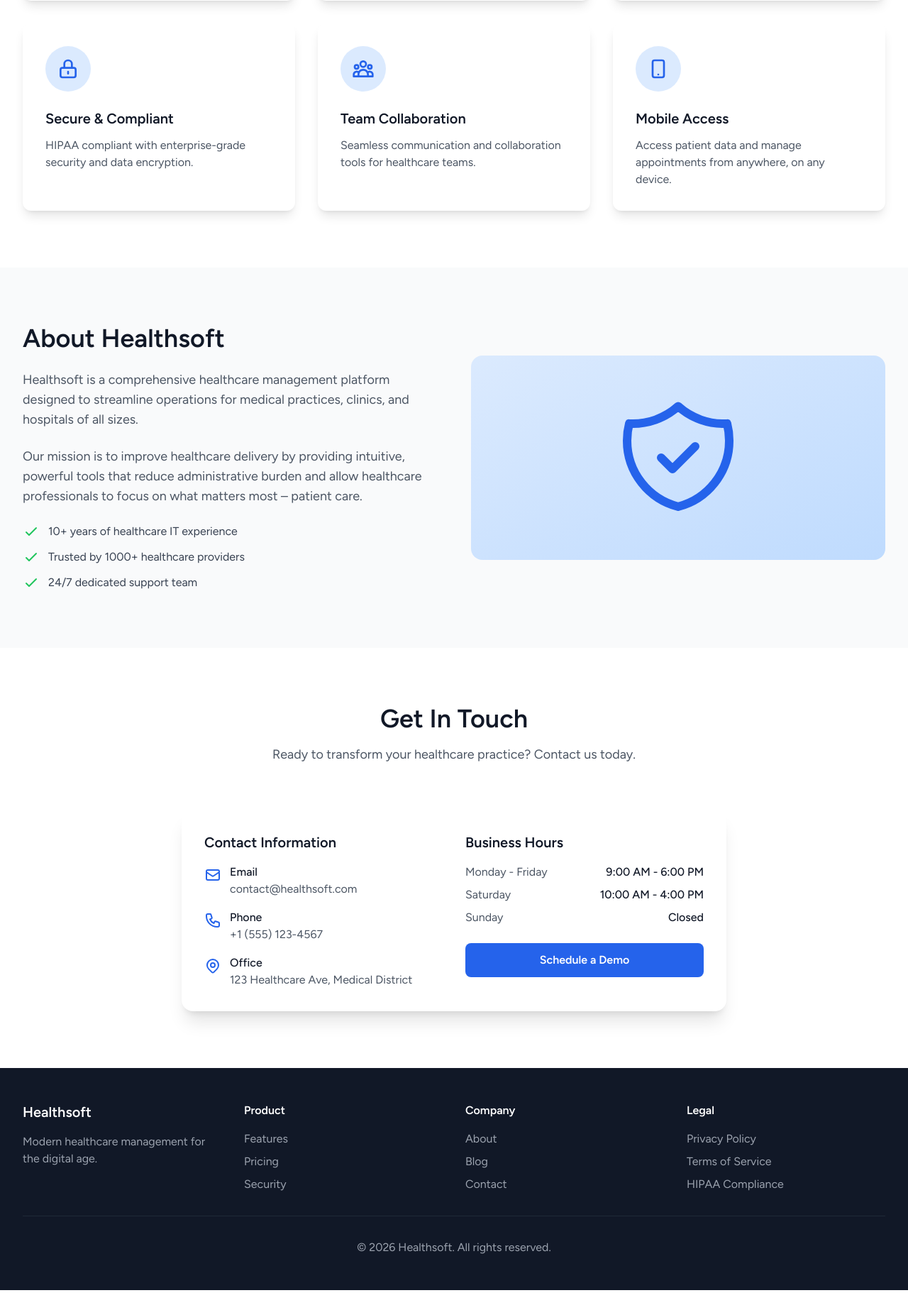
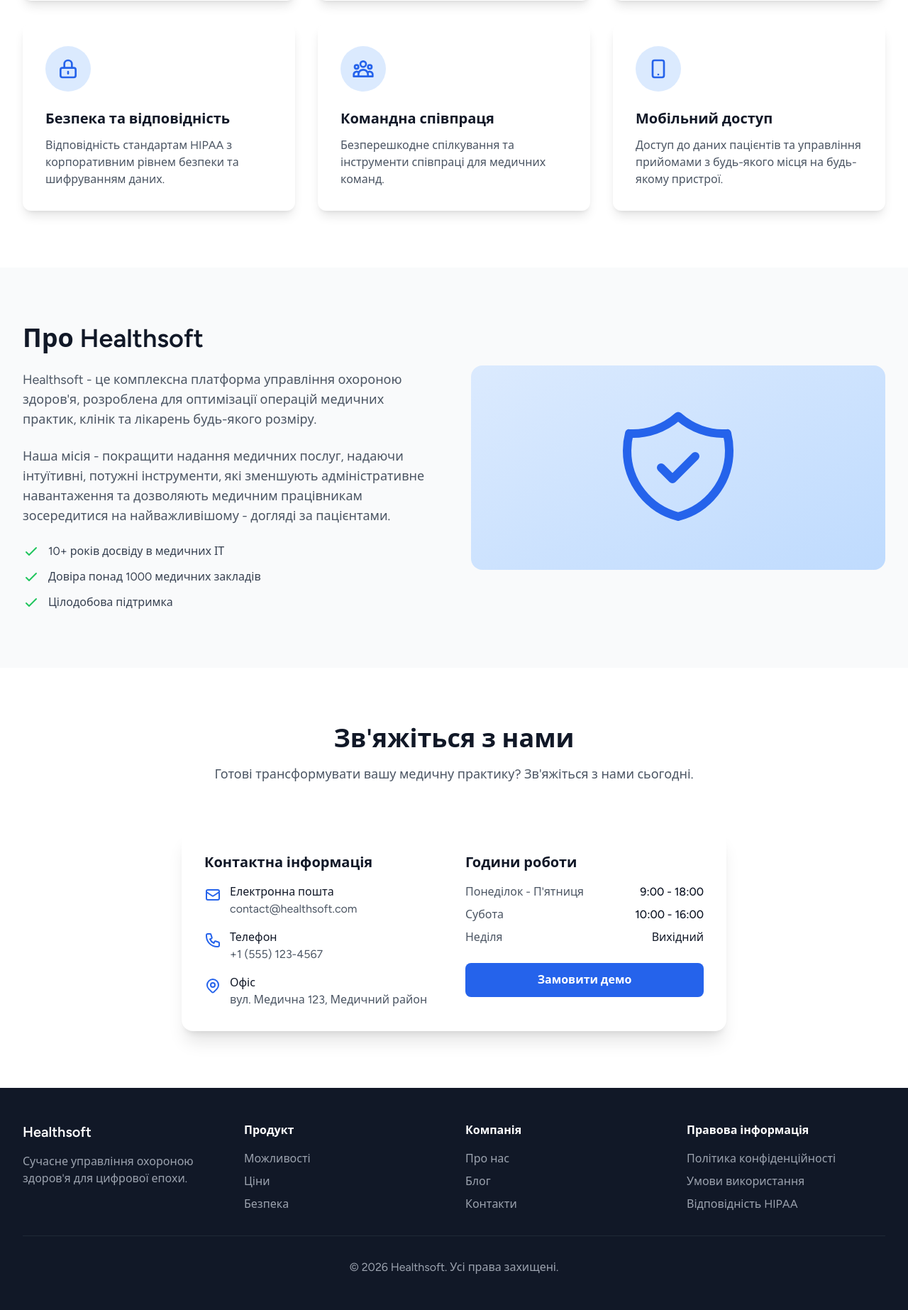
Before and after one commit to Vitaliy-1/hs, a Laravel app: page / in a window 1280 px wide. Shown: the part 932-2778 px from the top of the page at 71% size. Before the commit the page ends 2750 px from the top, so only its background shows below. Run offline with Laravel 12, Linux system fonts and the light colour scheme; style sheets or scripts are compiled from the project's sources; some libraries are stand-ins or nearby versions.

Commit message:
Translate all landing page text to Ukrainian
Co-authored-by: Vitaliy-1 <20665587+Vitaliy-1@users.noreply.github.com>

```diff
--- a/resources/views/livewire/landing-page.blade.php
+++ b/resources/views/livewire/landing-page.blade.php
@@ -7,18 +7,18 @@
                     <h1 class="text-2xl font-bold text-blue-600">Healthsoft</h1>
                 </div>
                 <nav class="hidden md:flex space-x-8">
-                    <a href="#features" class="text-gray-700 hover:text-blue-600 transition">Features</a>
-                    <a href="#about" class="text-gray-700 hover:text-blue-600 transition">About</a>
-                    <a href="#contact" class="text-gray-700 hover:text-blue-600 transition">Contact</a>
+                    <a href="#features" class="text-gray-700 hover:text-blue-600 transition">Можливості</a>
+                    <a href="#about" class="text-gray-700 hover:text-blue-600 transition">Про нас</a>
+                    <a href="#contact" class="text-gray-700 hover:text-blue-600 transition">Контакти</a>
                 </nav>
                 @if (Route::has('login'))
                     <div class="flex items-center space-x-4">
                         @auth
-                            <a href="{{ url('/dashboard') }}" class="text-gray-700 hover:text-blue-600 transition">Dashboard</a>
+                            <a href="{{ url('/dashboard') }}" class="text-gray-700 hover:text-blue-600 transition">Панель управління</a>
                         @else
-                            <a href="{{ route('login') }}" class="text-gray-700 hover:text-blue-600 transition">Login</a>
+                            <a href="{{ route('login') }}" class="text-gray-700 hover:text-blue-600 transition">Вхід</a>
                             @if (Route::has('register'))
-                                <a href="{{ route('register') }}" class="bg-blue-600 text-white px-4 py-2 rounded-lg hover:bg-blue-700 transition">Sign Up</a>
+                                <a href="{{ route('register') }}" class="bg-blue-600 text-white px-4 py-2 rounded-lg hover:bg-blue-700 transition">Реєстрація</a>
                             @endif
                         @endauth
                     </div>
@@ -32,26 +32,26 @@
         <div class="max-w-7xl mx-auto px-4 sm:px-6 lg:px-8">
             <div class="text-center">
                 <h2 class="text-5xl font-extrabold text-gray-900 mb-6">
-                    Modern Healthcare Management
+                    Сучасне управління охороною здоров'я
                 </h2>
                 <p class="text-xl text-gray-600 mb-8 max-w-3xl mx-auto">
-                    Streamline your healthcare operations with our comprehensive software solution.
-                    Designed for efficiency, built for care.
+                    Оптимізуйте роботу вашого медичного закладу з нашим комплексним програмним рішенням.
+                    Створено для ефективності, побудовано для турботи.
                 </p>
                 <div class="flex justify-center space-x-4">
                     @auth
                         <a href="{{ url('/dashboard') }}" class="bg-blue-600 text-white px-8 py-3 rounded-lg text-lg font-semibold hover:bg-blue-700 transition">
-                            Go to Dashboard
+                            Перейти до панелі
                         </a>
                     @else
                         @if (Route::has('register'))
                             <a href="{{ route('register') }}" class="bg-blue-600 text-white px-8 py-3 rounded-lg text-lg font-semibold hover:bg-blue-700 transition">
-                                Get Started
+                                Почати
                             </a>
                         @endif
                     @endauth
                     <a href="#features" class="bg-white text-blue-600 px-8 py-3 rounded-lg text-lg font-semibold border-2 border-blue-600 hover:bg-blue-50 transition">
-                        Learn More
+                        Дізнатись більше
                     </a>
                 </div>
             </div>
@@ -62,8 +62,8 @@
     <section id="features" class="py-20">
         <div class="max-w-7xl mx-auto px-4 sm:px-6 lg:px-8">
             <div class="text-center mb-16">
-                <h3 class="text-4xl font-bold text-gray-900 mb-4">Key Features</h3>
-                <p class="text-lg text-gray-600">Everything you need to manage healthcare operations effectively</p>
+                <h3 class="text-4xl font-bold text-gray-900 mb-4">Ключові можливості</h3>
+                <p class="text-lg text-gray-600">Все необхідне для ефективного управління медичними операціями</p>
             </div>
 
             <div class="grid md:grid-cols-3 gap-8">
@@ -74,8 +74,8 @@
                             <path stroke-linecap="round" stroke-linejoin="round" stroke-width="2" d="M9 12h6m-6 4h6m2 5H7a2 2 0 01-2-2V5a2 2 0 012-2h5.586a1 1 0 01.707.293l5.414 5.414a1 1 0 01.293.707V19a2 2 0 01-2 2z"></path>
                         </svg>
                     </div>
-                    <h4 class="text-xl font-semibold text-gray-900 mb-3">Patient Records</h4>
-                    <p class="text-gray-600">Secure, centralized patient data management with easy access and comprehensive history tracking.</p>
+                    <h4 class="text-xl font-semibold text-gray-900 mb-3">Медичні картки пацієнтів</h4>
+                    <p class="text-gray-600">Безпечне централізоване управління даними пацієнтів із легким доступом і повним відстеженням історії.</p>
                 </div>
 
                 <!-- Feature 2 -->
@@ -85,8 +85,8 @@
                             <path stroke-linecap="round" stroke-linejoin="round" stroke-width="2" d="M8 7V3m8 4V3m-9 8h10M5 21h14a2 2 0 002-2V7a2 2 0 00-2-2H5a2 2 0 00-2 2v12a2 2 0 002 2z"></path>
                         </svg>
                     </div>
-                    <h4 class="text-xl font-semibold text-gray-900 mb-3">Appointment Scheduling</h4>
-                    <p class="text-gray-600">Efficient scheduling system with automated reminders and calendar integration.</p>
+                    <h4 class="text-xl font-semibold text-gray-900 mb-3">Планування прийомів</h4>
+                    <p class="text-gray-600">Ефективна система планування з автоматичними нагадуваннями та інтеграцією календаря.</p>
                 </div>
 
                 <!-- Feature 3 -->
@@ -96,8 +96,8 @@
                             <path stroke-linecap="round" stroke-linejoin="round" stroke-width="2" d="M9 19v-6a2 2 0 00-2-2H5a2 2 0 00-2 2v6a2 2 0 002 2h2a2 2 0 002-2zm0 0V9a2 2 0 012-2h2a2 2 0 012 2v10m-6 0a2 2 0 002 2h2a2 2 0 002-2m0 0V5a2 2 0 012-2h2a2 2 0 012 2v14a2 2 0 01-2 2h-2a2 2 0 01-2-2z"></path>
                         </svg>
                     </div>
-                    <h4 class="text-xl font-semibold text-gray-900 mb-3">Analytics & Reports</h4>
-                    <p class="text-gray-600">Comprehensive reporting tools with real-time insights and data visualization.</p>
+                    <h4 class="text-xl font-semibold text-gray-900 mb-3">Аналітика та звіти</h4>
+                    <p class="text-gray-600">Комплексні інструменти звітності з аналітикою в реальному часі та візуалізацією даних.</p>
                 </div>
 
                 <!-- Feature 4 -->
@@ -107,8 +107,8 @@
                             <path stroke-linecap="round" stroke-linejoin="round" stroke-width="2" d="M12 15v2m-6 4h12a2 2 0 002-2v-6a2 2 0 00-2-2H6a2 2 0 00-2 2v6a2 2 0 002 2zm10-10V7a4 4 0 00-8 0v4h8z"></path>
                         </svg>
                     </div>
-                    <h4 class="text-xl font-semibold text-gray-900 mb-3">Secure & Compliant</h4>
-                    <p class="text-gray-600">HIPAA compliant with enterprise-grade security and data encryption.</p>
+                    <h4 class="text-xl font-semibold text-gray-900 mb-3">Безпека та відповідність</h4>
+                    <p class="text-gray-600">Відповідність стандартам HIPAA з корпоративним рівнем безпеки та шифруванням даних.</p>
                 </div>
 
                 <!-- Feature 5 -->
@@ -118,8 +118,8 @@
                             <path stroke-linecap="round" stroke-linejoin="round" stroke-width="2" d="M17 20h5v-2a3 3 0 00-5.356-1.857M17 20H7m10 0v-2c0-.656-.126-1.283-.356-1.857M7 20H2v-2a3 3 0 015.356-1.857M7 20v-2c0-.656.126-1.283.356-1.857m0 0a5.002 5.002 0 019.288 0M15 7a3 3 0 11-6 0 3 3 0 016 0zm6 3a2 2 0 11-4 0 2 2 0 014 0zM7 10a2 2 0 11-4 0 2 2 0 014 0z"></path>
                         </svg>
                     </div>
-                    <h4 class="text-xl font-semibold text-gray-900 mb-3">Team Collaboration</h4>
-                    <p class="text-gray-600">Seamless communication and collaboration tools for healthcare teams.</p>
+                    <h4 class="text-xl font-semibold text-gray-900 mb-3">Командна співпраця</h4>
+                    <p class="text-gray-600">Безперешкодне спілкування та інструменти співпраці для медичних команд.</p>
                 </div>
 
                 <!-- Feature 6 -->
@@ -129,8 +129,8 @@
                             <path stroke-linecap="round" stroke-linejoin="round" stroke-width="2" d="M12 18h.01M8 21h8a2 2 0 002-2V5a2 2 0 00-2-2H8a2 2 0 00-2 2v14a2 2 0 002 2z"></path>
                         </svg>
                     </div>
-                    <h4 class="text-xl font-semibold text-gray-900 mb-3">Mobile Access</h4>
-                    <p class="text-gray-600">Access patient data and manage appointments from anywhere, on any device.</p>
+                    <h4 class="text-xl font-semibold text-gray-900 mb-3">Мобільний доступ</h4>
+                    <p class="text-gray-600">Доступ до даних пацієнтів та управління прийомами з будь-якого місця на будь-якому пристрої.</p>
                 </div>
             </div>
         </div>
@@ -141,33 +141,33 @@
         <div class="max-w-7xl mx-auto px-4 sm:px-6 lg:px-8">
             <div class="grid md:grid-cols-2 gap-12 items-center">
                 <div>
-                    <h3 class="text-4xl font-bold text-gray-900 mb-6">About Healthsoft</h3>
+                    <h3 class="text-4xl font-bold text-gray-900 mb-6">Про Healthsoft</h3>
                     <p class="text-lg text-gray-600 mb-6">
-                        Healthsoft is a comprehensive healthcare management platform designed to streamline operations
-                        for medical practices, clinics, and hospitals of all sizes.
+                        Healthsoft - це комплексна платформа управління охороною здоров'я, розроблена для оптимізації операцій
+                        медичних практик, клінік та лікарень будь-якого розміру.
                     </p>
                     <p class="text-lg text-gray-600 mb-6">
-                        Our mission is to improve healthcare delivery by providing intuitive, powerful tools that
-                        reduce administrative burden and allow healthcare professionals to focus on what matters most – patient care.
+                        Наша місія - покращити надання медичних послуг, надаючи інтуїтивні, потужні інструменти, які
+                        зменшують адміністративне навантаження та дозволяють медичним працівникам зосередитися на найважливішому - догляді за пацієнтами.
                     </p>
                     <ul class="space-y-3">
                         <li class="flex items-center text-gray-700">
                             <svg class="w-6 h-6 text-green-500 mr-3" fill="none" stroke="currentColor" viewBox="0 0 24 24">
                                 <path stroke-linecap="round" stroke-linejoin="round" stroke-width="2" d="M5 13l4 4L19 7"></path>
                             </svg>
-                            10+ years of healthcare IT experience
+                            10+ років досвіду в медичних ІТ
                         </li>
                         <li class="flex items-center text-gray-700">
                             <svg class="w-6 h-6 text-green-500 mr-3" fill="none" stroke="currentColor" viewBox="0 0 24 24">
                                 <path stroke-linecap="round" stroke-linejoin="round" stroke-width="2" d="M5 13l4 4L19 7"></path>
                             </svg>
-                            Trusted by 1000+ healthcare providers
+                            Довіра понад 1000 медичних закладів
                         </li>
                         <li class="flex items-center text-gray-700">
                             <svg class="w-6 h-6 text-green-500 mr-3" fill="none" stroke="currentColor" viewBox="0 0 24 24">
                                 <path stroke-linecap="round" stroke-linejoin="round" stroke-width="2" d="M5 13l4 4L19 7"></path>
                             </svg>
-                            24/7 dedicated support team
+                            Цілодобова підтримка
                         </li>
                     </ul>
                 </div>
@@ -186,21 +186,21 @@
     <section id="contact" class="py-20">
         <div class="max-w-7xl mx-auto px-4 sm:px-6 lg:px-8">
             <div class="text-center mb-16">
-                <h3 class="text-4xl font-bold text-gray-900 mb-4">Get In Touch</h3>
-                <p class="text-lg text-gray-600">Ready to transform your healthcare practice? Contact us today.</p>
+                <h3 class="text-4xl font-bold text-gray-900 mb-4">Зв'яжіться з нами</h3>
+                <p class="text-lg text-gray-600">Готові трансформувати вашу медичну практику? Зв'яжіться з нами сьогодні.</p>
             </div>
 
             <div class="max-w-3xl mx-auto bg-white rounded-2xl shadow-xl p-8">
                 <div class="grid md:grid-cols-2 gap-8">
                     <div>
-                        <h4 class="text-xl font-semibold text-gray-900 mb-4">Contact Information</h4>
+                        <h4 class="text-xl font-semibold text-gray-900 mb-4">Контактна інформація</h4>
                         <div class="space-y-4">
                             <div class="flex items-start">
                                 <svg class="w-6 h-6 text-blue-600 mr-3 mt-1" fill="none" stroke="currentColor" viewBox="0 0 24 24">
                                     <path stroke-linecap="round" stroke-linejoin="round" stroke-width="2" d="M3 8l7.89 5.26a2 2 0 002.22 0L21 8M5 19h14a2 2 0 002-2V7a2 2 0 00-2-2H5a2 2 0 00-2 2v10a2 2 0 002 2z"></path>
                                 </svg>
                                 <div>
-                                    <p class="font-medium text-gray-900">Email</p>
+                                    <p class="font-medium text-gray-900">Електронна пошта</p>
                                     <p class="text-gray-600">contact@healthsoft.com</p>
                                 </div>
                             </div>
@@ -209,7 +209,7 @@
                                     <path stroke-linecap="round" stroke-linejoin="round" stroke-width="2" d="M3 5a2 2 0 012-2h3.28a1 1 0 01.948.684l1.498 4.493a1 1 0 01-.502 1.21l-2.257 1.13a11.042 11.042 0 005.516 5.516l1.13-2.257a1 1 0 011.21-.502l4.493 1.498a1 1 0 01.684.949V19a2 2 0 01-2 2h-1C9.716 21 3 14.284 3 6V5z"></path>
                                 </svg>
                                 <div>
-                                    <p class="font-medium text-gray-900">Phone</p>
+                                    <p class="font-medium text-gray-900">Телефон</p>
                                     <p class="text-gray-600">+1 (555) 123-4567</p>
                                 </div>
                             </div>
@@ -219,38 +219,38 @@
                                     <path stroke-linecap="round" stroke-linejoin="round" stroke-width="2" d="M15 11a3 3 0 11-6 0 3 3 0 016 0z"></path>
                                 </svg>
                                 <div>
-                                    <p class="font-medium text-gray-900">Office</p>
-                                    <p class="text-gray-600">123 Healthcare Ave, Medical District</p>
+                                    <p class="font-medium text-gray-900">Офіс</p>
+                                    <p class="text-gray-600">вул. Медична 123, Медичний район</p>
                                 </div>
                             </div>
                         </div>
                     </div>
 
                     <div>
-                        <h4 class="text-xl font-semibold text-gray-900 mb-4">Business Hours</h4>
+                        <h4 class="text-xl font-semibold text-gray-900 mb-4">Години роботи</h4>
                         <div class="space-y-2">
                             <div class="flex justify-between">
-                                <span class="text-gray-600">Monday - Friday</span>
-                                <span class="text-gray-900 font-medium">9:00 AM - 6:00 PM</span>
+                                <span class="text-gray-600">Понеділок - П'ятниця</span>
+                                <span class="text-gray-900 font-medium">9:00 - 18:00</span>
                             </div>
                             <div class="flex justify-between">
-                                <span class="text-gray-600">Saturday</span>
-                                <span class="text-gray-900 font-medium">10:00 AM - 4:00 PM</span>
+                                <span class="text-gray-600">Субота</span>
+                                <span class="text-gray-900 font-medium">10:00 - 16:00</span>
                             </div>
                             <div class="flex justify-between">
-                                <span class="text-gray-600">Sunday</span>
-                                <span class="text-gray-900 font-medium">Closed</span>
+                                <span class="text-gray-600">Неділя</span>
+                                <span class="text-gray-900 font-medium">Вихідний</span>
                             </div>
                         </div>
                         <div class="mt-6">
                             @auth
                                 <a href="{{ url('/dashboard') }}" class="block w-full text-center bg-blue-600 text-white px-6 py-3 rounded-lg font-semibold hover:bg-blue-700 transition">
-                                    Go to Dashboard
+                                    Перейти до панелі
                                 </a>
                             @else
                                 @if (Route::has('register'))
                                     <a href="{{ route('register') }}" class="block w-full text-center bg-blue-600 text-white px-6 py-3 rounded-lg font-semibold hover:bg-blue-700 transition">
-                                        Schedule a Demo
+                                        Замовити демо
                                     </a>
                                 @endif
                             @endauth
@@ -267,35 +267,35 @@
             <div class="grid md:grid-cols-4 gap-8">
                 <div>
                     <h5 class="text-xl font-bold mb-4">Healthsoft</h5>
-                    <p class="text-gray-400">Modern healthcare management for the digital age.</p>
+                    <p class="text-gray-400">Сучасне управління охороною здоров'я для цифрової епохи.</p>
                 </div>
                 <div>
-                    <h6 class="font-semibold mb-4">Product</h6>
+                    <h6 class="font-semibold mb-4">Продукт</h6>
                     <ul class="space-y-2 text-gray-400">
-                        <li><a href="#features" class="hover:text-white transition">Features</a></li>
-                        <li><a href="#" class="hover:text-white transition">Pricing</a></li>
-                        <li><a href="#" class="hover:text-white transition">Security</a></li>
+                        <li><a href="#features" class="hover:text-white transition">Можливості</a></li>
+                        <li><a href="#" class="hover:text-white transition">Ціни</a></li>
+                        <li><a href="#" class="hover:text-white transition">Безпека</a></li>
                     </ul>
                 </div>
                 <div>
-                    <h6 class="font-semibold mb-4">Company</h6>
+                    <h6 class="font-semibold mb-4">Компанія</h6>
                     <ul class="space-y-2 text-gray-400">
-                        <li><a href="#about" class="hover:text-white transition">About</a></li>
-                        <li><a href="#" class="hover:text-white transition">Blog</a></li>
-                        <li><a href="#contact" class="hover:text-white transition">Contact</a></li>
+                        <li><a href="#about" class="hover:text-white transition">Про нас</a></li>
+                        <li><a href="#" class="hover:text-white transition">Блог</a></li>
+                        <li><a href="#contact" class="hover:text-white transition">Контакти</a></li>
                     </ul>
                 </div>
                 <div>
-                    <h6 class="font-semibold mb-4">Legal</h6>
+                    <h6 class="font-semibold mb-4">Правова інформація</h6>
                     <ul class="space-y-2 text-gray-400">
-                        <li><a href="#" class="hover:text-white transition">Privacy Policy</a></li>
-                        <li><a href="#" class="hover:text-white transition">Terms of Service</a></li>
-                        <li><a href="#" class="hover:text-white transition">HIPAA Compliance</a></li>
+                        <li><a href="#" class="hover:text-white transition">Політика конфіденційності</a></li>
+                        <li><a href="#" class="hover:text-white transition">Умови використання</a></li>
+                        <li><a href="#" class="hover:text-white transition">Відповідність HIPAA</a></li>
                     </ul>
                 </div>
             </div>
             <div class="border-t border-gray-800 mt-8 pt-8 text-center text-gray-400">
-                <p>&copy; {{ date('Y') }} Healthsoft. All rights reserved.</p>
+                <p>&copy; {{ date('Y') }} Healthsoft. Усі права захищені.</p>
             </div>
         </div>
     </footer>
```
